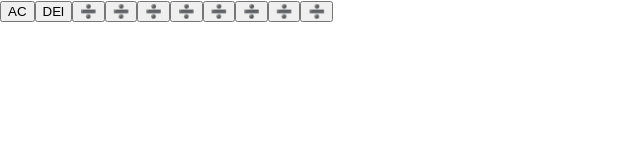
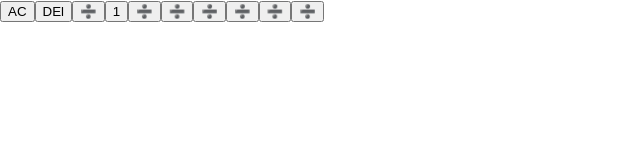
Before and after one commit to elijahgummer/calculatorReact, a React (Create React App) app in the folder calculator_react/: page / in a window 1280 px wide. Shown: the top 160 px of the page, without its empty margins (0-640 px from the left). Built offline with nearby package versions, Linux system fonts and the light colour scheme.

Commit message:
added to calculator in react!!!

```diff
--- a/calculator_react/src/App.js
+++ b/calculator_react/src/App.js
@@ -10,7 +10,7 @@ function App() {
       <button className="span-two">AC</button>
       <button>DEl</button>
       <button>➗</button>
-      <button>➗</button>
+      <button>1</button>
       <button>➗</button>
       <button>➗</button>
       <button>➗</button>
```
